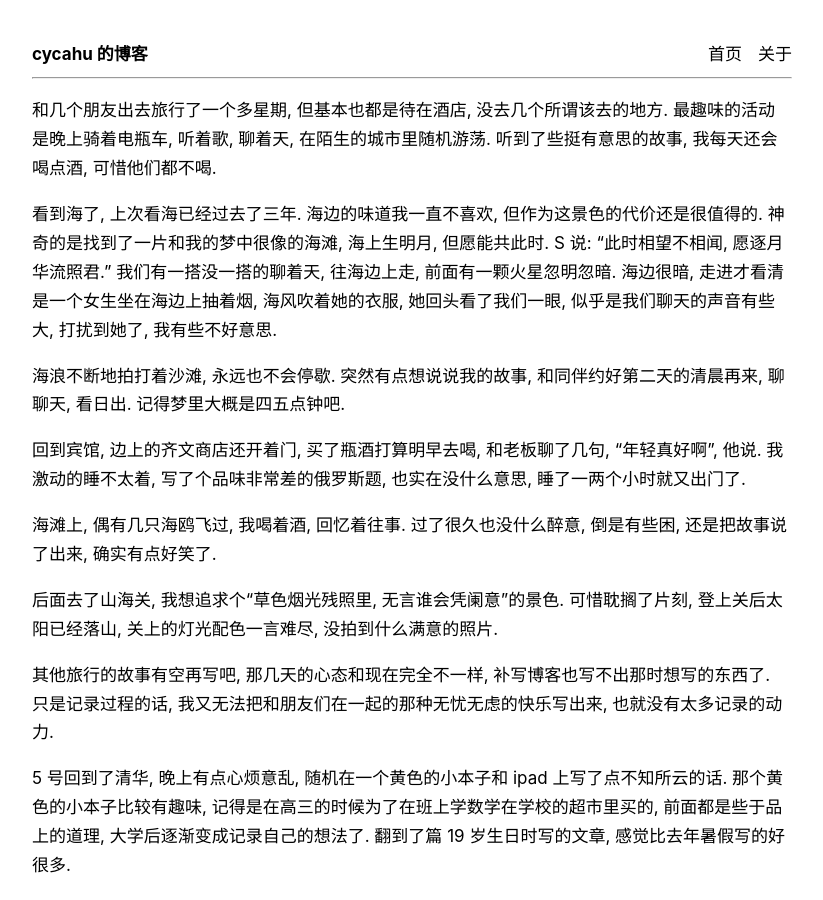
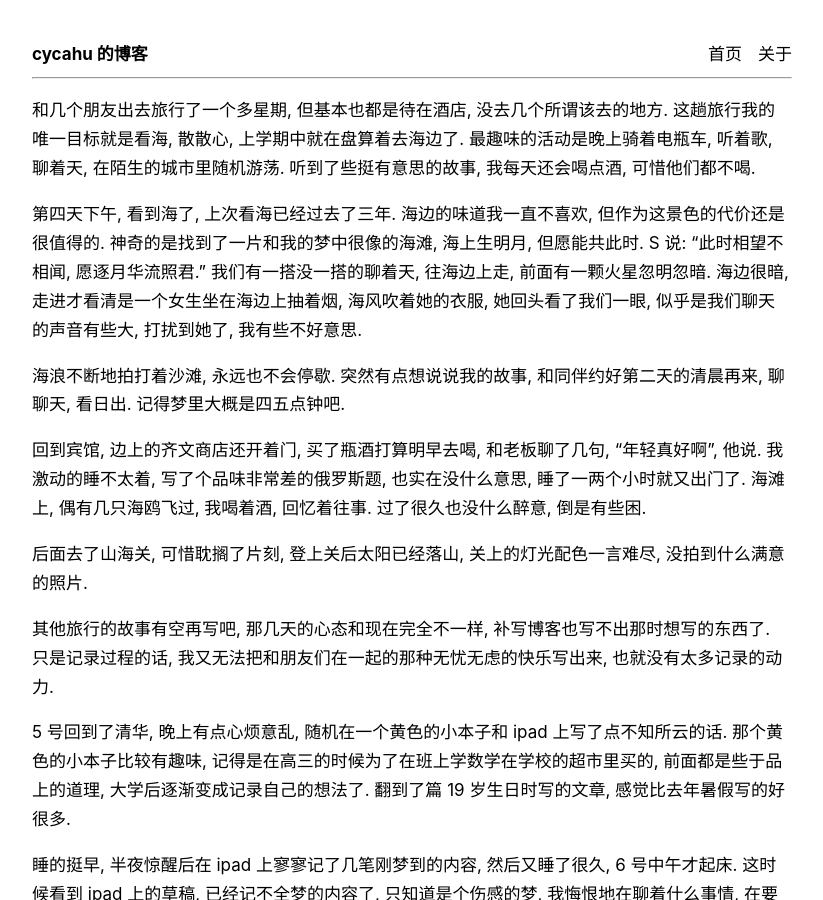
Before and after one commit to cycahu/cycahu.github.io, a Jekyll site: the page built from _posts/2026-08-07-travel.md, in a window 1280 px wide and 900 px high. Shown: the whole window, without its empty margins (228-1051 px from the left). Built offline with Jekyll 4.4.1, drawn with Linux system fonts in a browser that asks for light colours; a script that is not in the unit is left out; comment, search, counter and statistics services are not loaded.

Commit message:
08/28 fix 2

```diff
--- a/_posts/2026-08-07-travel.md
+++ b/_posts/2026-08-07-travel.md
@@ -4,17 +4,15 @@
 date: 2026-08-07
 ---
 
-和几个朋友出去旅行了一个多星期, 但基本也都是待在酒店, 没去几个所谓该去的地方. 最趣味的活动是晚上骑着电瓶车, 听着歌, 聊着天, 在陌生的城市里随机游荡. 听到了些挺有意思的故事, 我每天还会喝点酒, 可惜他们都不喝.
+和几个朋友出去旅行了一个多星期, 但基本也都是待在酒店, 没去几个所谓该去的地方. 这趟旅行我的唯一目标就是看海, 散散心, 上学期中就在盘算着去海边了. 最趣味的活动是晚上骑着电瓶车, 听着歌, 聊着天, 在陌生的城市里随机游荡. 听到了些挺有意思的故事, 我每天还会喝点酒, 可惜他们都不喝.
 
-看到海了, 上次看海已经过去了三年. 海边的味道我一直不喜欢, 但作为这景色的代价还是很值得的. 神奇的是找到了一片和我的梦中很像的海滩, 海上生明月, 但愿能共此时. S 说: “此时相望不相闻, 愿逐月华流照君.” 我们有一搭没一搭的聊着天, 往海边上走, 前面有一颗火星忽明忽暗. 海边很暗, 走进才看清是一个女生坐在海边上抽着烟, 海风吹着她的衣服, 她回头看了我们一眼, 似乎是我们聊天的声音有些大, 打扰到她了, 我有些不好意思.
+第四天下午, 看到海了, 上次看海已经过去了三年. 海边的味道我一直不喜欢, 但作为这景色的代价还是很值得的. 神奇的是找到了一片和我的梦中很像的海滩, 海上生明月, 但愿能共此时. S 说: “此时相望不相闻, 愿逐月华流照君.” 我们有一搭没一搭的聊着天, 往海边上走, 前面有一颗火星忽明忽暗. 海边很暗, 走进才看清是一个女生坐在海边上抽着烟, 海风吹着她的衣服, 她回头看了我们一眼, 似乎是我们聊天的声音有些大, 打扰到她了, 我有些不好意思.
 
 海浪不断地拍打着沙滩, 永远也不会停歇. 突然有点想说说我的故事, 和同伴约好第二天的清晨再来, 聊聊天, 看日出. 记得梦里大概是四五点钟吧.
 
-回到宾馆, 边上的齐文商店还开着门, 买了瓶酒打算明早去喝, 和老板聊了几句, “年轻真好啊”, 他说. 我激动的睡不太着, 写了个品味非常差的俄罗斯题, 也实在没什么意思, 睡了一两个小时就又出门了.
+回到宾馆, 边上的齐文商店还开着门, 买了瓶酒打算明早去喝, 和老板聊了几句, “年轻真好啊”, 他说. 我激动的睡不太着, 写了个品味非常差的俄罗斯题, 也实在没什么意思, 睡了一两个小时就又出门了. 海滩上, 偶有几只海鸥飞过, 我喝着酒, 回忆着往事. 过了很久也没什么醉意, 倒是有些困.
 
-海滩上, 偶有几只海鸥飞过, 我喝着酒, 回忆着往事. 过了很久也没什么醉意, 倒是有些困, 还是把故事说了出来, 确实有点好笑了.
-
-后面去了山海关, 我想追求个“草色烟光残照里, 无言谁会凭阑意”的景色. 可惜耽搁了片刻, 登上关后太阳已经落山, 关上的灯光配色一言难尽, 没拍到什么满意的照片.
+后面去了山海关, 可惜耽搁了片刻, 登上关后太阳已经落山, 关上的灯光配色一言难尽, 没拍到什么满意的照片.
 
 其他旅行的故事有空再写吧, 那几天的心态和现在完全不一样, 补写博客也写不出那时想写的东西了. 只是记录过程的话, 我又无法把和朋友们在一起的那种无忧无虑的快乐写出来, 也就没有太多记录的动力.
 
```
Also changed, not shown: _posts/2026-08-22-essay3.md (+2 -0 lines), 6 other files.
